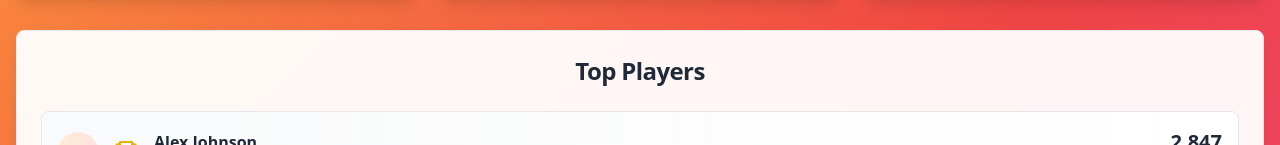
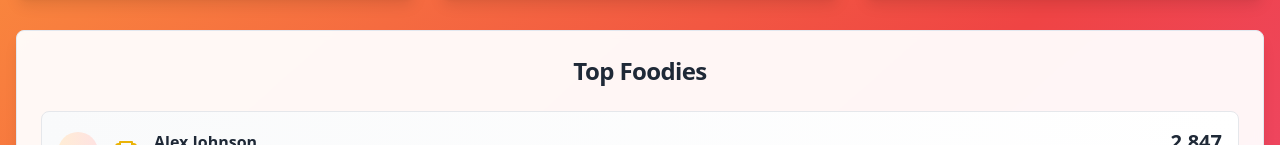
Before and after one commit to bradyshelf/solofoodies-test-scoreboard-1, a React (Vite) app: page /leaderboard in a window 1280 px wide. Shown: the part 202-347 px from the top of the page. Built offline with nearby package versions, Linux system fonts and the light colour scheme.

Commit message:
Change leaderboard title
Update the leaderboard title to "Top Foodies".

```diff
--- a/src/pages/LeaderboardPage.tsx
+++ b/src/pages/LeaderboardPage.tsx
@@ -62,7 +62,7 @@ const LeaderboardPage = () => {
         <Card className="bg-white/95 backdrop-blur-sm shadow-lg">
           <CardHeader>
             <CardTitle className="text-center text-2xl font-bold text-gray-800">
-              Top Players
+              Top Foodies
             </CardTitle>
           </CardHeader>
           <CardContent>
```
